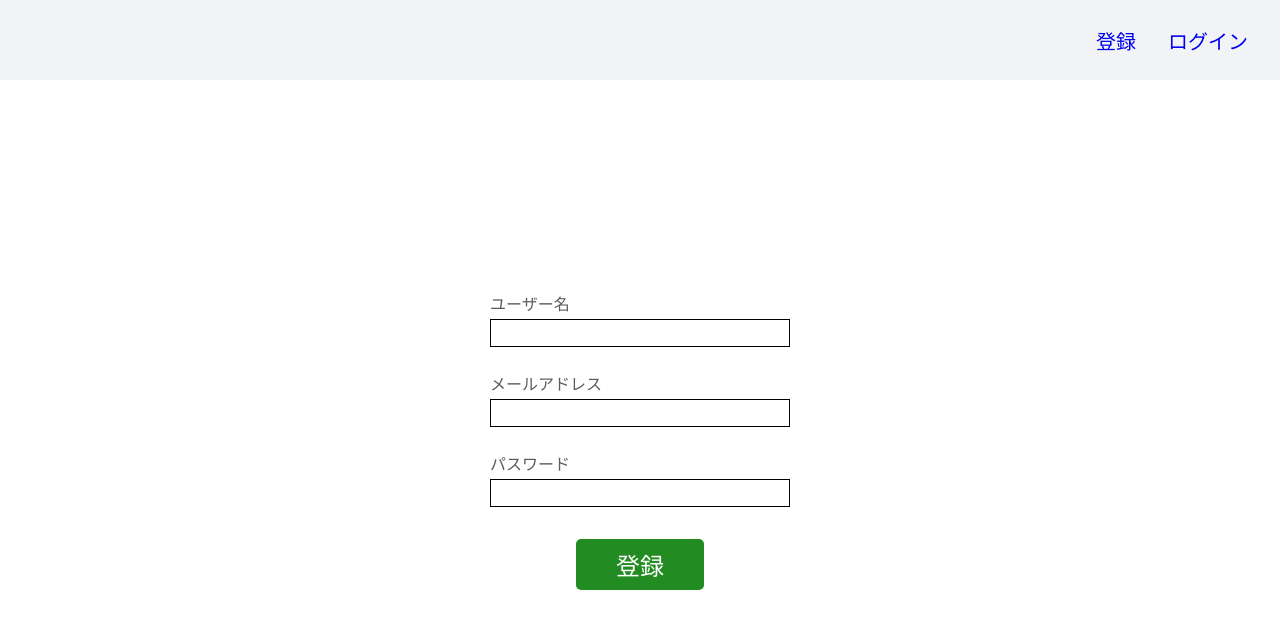
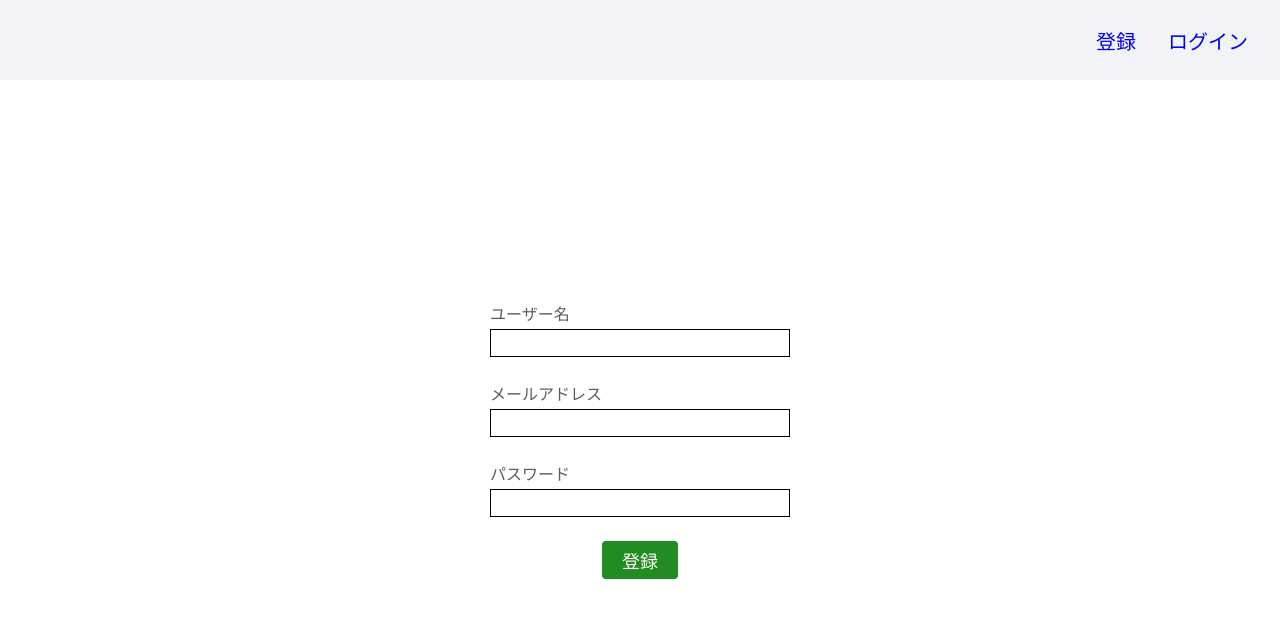
Before and after one commit to TH-takahirohara/reading_record_client, a Next.js app: page /register in a window 1280 px wide. Shown: the top 628 px of the page. Built offline with nearby package versions, Linux system fonts and the light colour scheme.

Commit message:
各種ボタンを共通コンポーネントに置き換える対応

```diff
--- a/src/features/activation/activation_container.module.scss
+++ b/src/features/activation/activation_container.module.scss
@@ -3,13 +3,3 @@
   padding: 16px;
   color: red;
 }
-
-.button {
-  margin-top: 8px;
-  padding: 8px 40px;
-  font-size: 24px;
-  color: #fff;
-  background-color: #228B22;
-  border: none;
-  border-radius: 5px;
-}
--- a/src/features/activation/activation_container.tsx
+++ b/src/features/activation/activation_container.tsx
@@ -2,6 +2,7 @@ import styles from '@/features/activation/activation_container.module.scss';
 import Head from 'next/head';
 import { useRouter } from 'next/router';
 import { useState } from 'react';
+import { ButtonComponent } from '../common/components/button_component';
 import { InputComponent } from '../common/components/input_component';
 import { RootWrapperComponent } from '../common/components/root_wrapper_component';
 import { putToken } from './apis/activation_api';
@@ -45,9 +46,7 @@ export const ActivationContainer = () => {
           value={token}
           setFunc={setToken}
         />
-        <button className={styles.button} onClick={sendToken}>
-          送信
-        </button>
+        <ButtonComponent title='送信' onClick={sendToken} />
       </RootWrapperComponent>
     </>
   );
--- a/src/features/login/login_container.module.scss
+++ b/src/features/login/login_container.module.scss
@@ -13,13 +13,3 @@
   color: #5c5c5c;
   font-size: 28px;
 }
-
-.button {
-  margin-top: 8px;
-  padding: 8px 40px;
-  font-size: 24px;
-  color: #fff;
-  background-color: #228B22;
-  border: none;
-  border-radius: 5px;
-}
--- a/src/features/login/login_container.tsx
+++ b/src/features/login/login_container.tsx
@@ -5,6 +5,7 @@ import { useRouter } from 'next/router';
 import { RootWrapperComponent } from '../common/components/root_wrapper_component';
 import { InputComponent } from '../common/components/input_component';
 import { postLoginInfo } from './apis/login_api';
+import { ButtonComponent } from '../common/components/button_component';
 
 export const LoginContainer = () => {
   const [email, setEmail] = useState<string>('');
@@ -56,9 +57,7 @@ export const LoginContainer = () => {
             value={password}
             setFunc={setPassword}
           />
-          <button className={styles.button} onClick={login}>
-            ログイン
-          </button>
+          <ButtonComponent title='ログイン' onClick={login} />
         </div>
       </RootWrapperComponent>
     </>
--- a/src/features/reading_form/reading_form_container.module.scss
+++ b/src/features/reading_form/reading_form_container.module.scss
@@ -3,13 +3,3 @@
   padding: 16px;
   color: red;
 }
-
-.button {
-  margin-top: 8px;
-  padding: 8px 40px;
-  font-size: 24px;
-  color: #fff;
-  background-color: #228B22;
-  border: none;
-  border-radius: 5px;
-}
--- a/src/features/reading_form/reading_form_container.tsx
+++ b/src/features/reading_form/reading_form_container.tsx
@@ -4,6 +4,7 @@ import { useState } from 'react';
 import { RootWrapperComponent } from '@/features/common/components/root_wrapper_component';
 import styles from '@/features/reading_form/reading_form_container.module.scss';
 import { createReading } from './apis/reading_form_api';
+import { ButtonComponent } from '../common/components/button_component';
 
 export const ReadingFormContainer = () => {
   const [title, setTitle] = useState<string>('');
@@ -76,9 +77,7 @@ export const ReadingFormContainer = () => {
           value={totalPageCount}
           setFunc={setTotalPageCount}
         />
-        <button className={styles.button} onClick={create}>
-          作成
-        </button>
+        <ButtonComponent title='作成' onClick={create} />
       </RootWrapperComponent>
     </>
   );
--- a/src/features/register/register_container.module.scss
+++ b/src/features/register/register_container.module.scss
@@ -13,13 +13,3 @@
   color: #5c5c5c;
   font-size: 28px;
 }
-
-.button {
-  margin-top: 8px;
-  padding: 8px 40px;
-  font-size: 24px;
-  color: #fff;
-  background-color: #228B22;
-  border: none;
-  border-radius: 5px;
-}
--- a/src/features/register/register_container.tsx
+++ b/src/features/register/register_container.tsx
@@ -5,6 +5,7 @@ import { useRouter } from 'next/router';
 import { postUser } from './apis/register_api';
 import { RootWrapperComponent } from '../common/components/root_wrapper_component';
 import { InputComponent } from '../common/components/input_component';
+import { ButtonComponent } from '../common/components/button_component';
 
 export const RegisterContainer = () => {
   const [name, setName] = useState<string>('');
@@ -64,9 +65,7 @@ export const RegisterContainer = () => {
             value={password}
             setFunc={setPassword}
           />
-          <button className={styles.button} onClick={register}>
-            登録
-          </button>
+          <ButtonComponent title='登録' onClick={register} />
         </div>
       </RootWrapperComponent>
     </>
```
